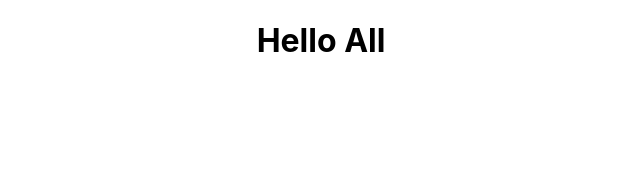
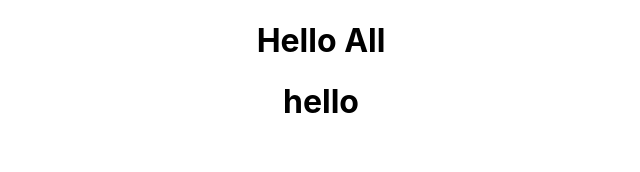
Before and after one commit to shoebkhan111/GitHub-Practice, a React (Create React App) app in the folder github-practice/: page / in a window 1280 px wide. Shown: the top 172 px of the page, without its empty margins (319-959 px from the left). Built offline with nearby package versions, Linux system fonts and the light colour scheme.

Commit message:
Am-cpmment

```diff
--- a/github-practice/src/App.js
+++ b/github-practice/src/App.js
@@ -1,9 +1,11 @@
 import "./App.css";
 import Testing from "./Components/KHWAJA/Testing";
+import Amena from "./Components/AMENA/Amena";
 function App() {
   return (
     <div className="App">
       <Testing />
+      <Amena />
     </div>
   );
 }
--- /dev/null
+++ b/github-practice/src/Components/AMENA/Amena.jsx
@@ -0,0 +1,11 @@
+import React from "react";
+
+const Amena = () => {
+  return (
+    <div>
+      <h1>hello</h1>
+    </div>
+  );
+};
+
+export default Amena;
```
